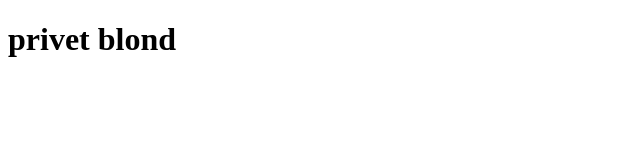
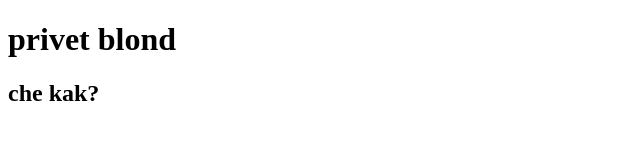
Before and after one commit to h3ys1n/h3ys1n.github.io, a plain HTML site: page index.html in a window 1280 px wide. Shown: the whole page, without its empty margins (0-640 px from the left). Drawn offline with Linux system fonts and the light colour scheme.

Commit message:
add che kak

```diff
--- a/index.html
+++ b/index.html
@@ -8,5 +8,6 @@
 </head>
 <body>
     <h1>privet blond</h1>
+    <h2>che kak?</h2>
 </body>
 </html>
```
